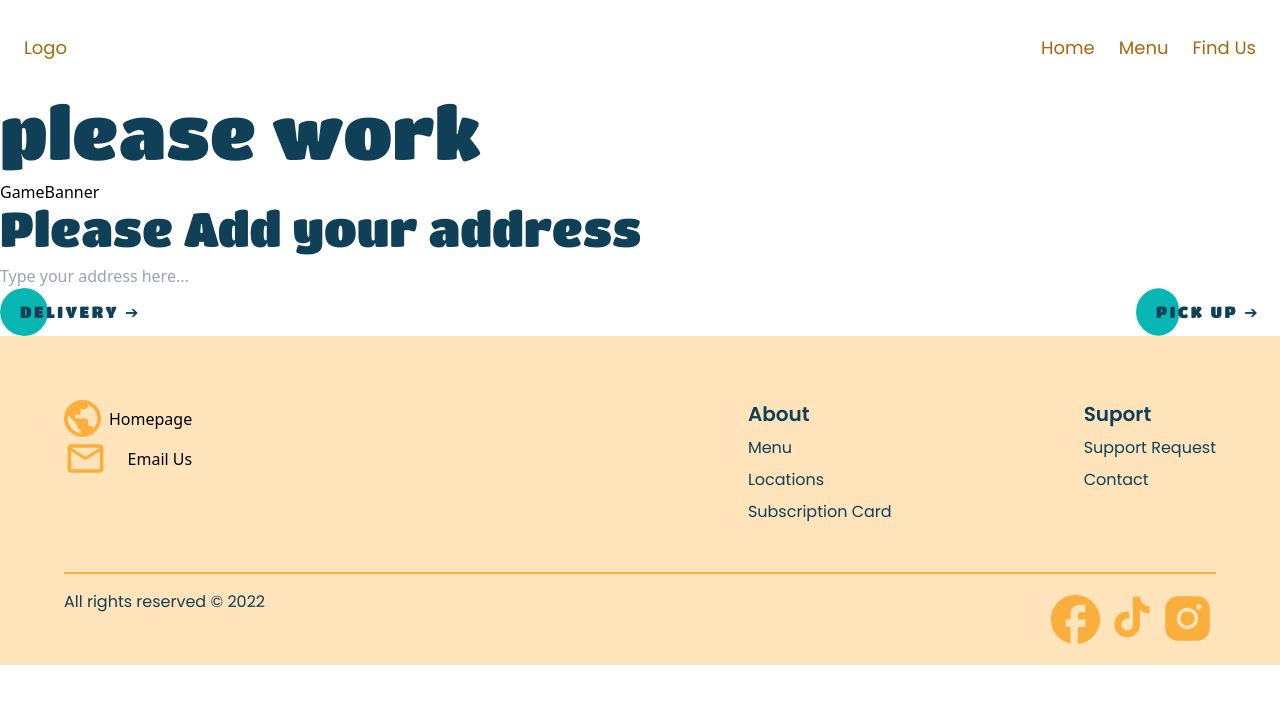
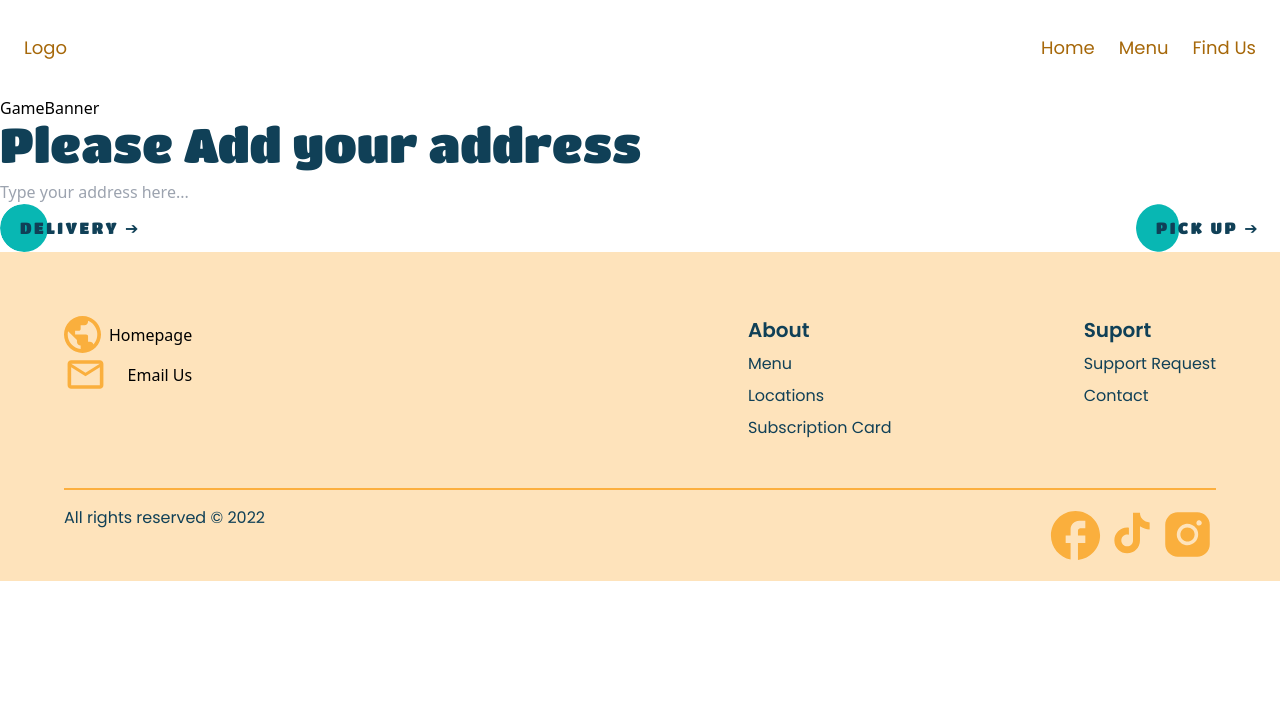
Before and after one commit to ailu-torreval/rajissimoVite, a React (Vite) app: page / in a window 1280 px wide. Shown: the top 704 px of the page. Built offline with nearby package versions, Linux system fonts and the light colour scheme; no server answers.

Commit message:
tailwind is finally working

```diff
--- a/src/App.jsx
+++ b/src/App.jsx
@@ -1,4 +1,3 @@
-// import "./App.css";
 import "./index.css";
 import React, { useState, useContext } from "react";
 import Website from "./Website";
@@ -22,7 +21,6 @@ function App() {
             showBurgerMenu={showBurgerMenu}
             setShowBurgerMenu={setShowBurgerMenu}
           />
-          <h1>  please work</h1>
           {showBurgerMenu && (
             <BurgerMenu
               showBurgerMenu={showBurgerMenu}
```
